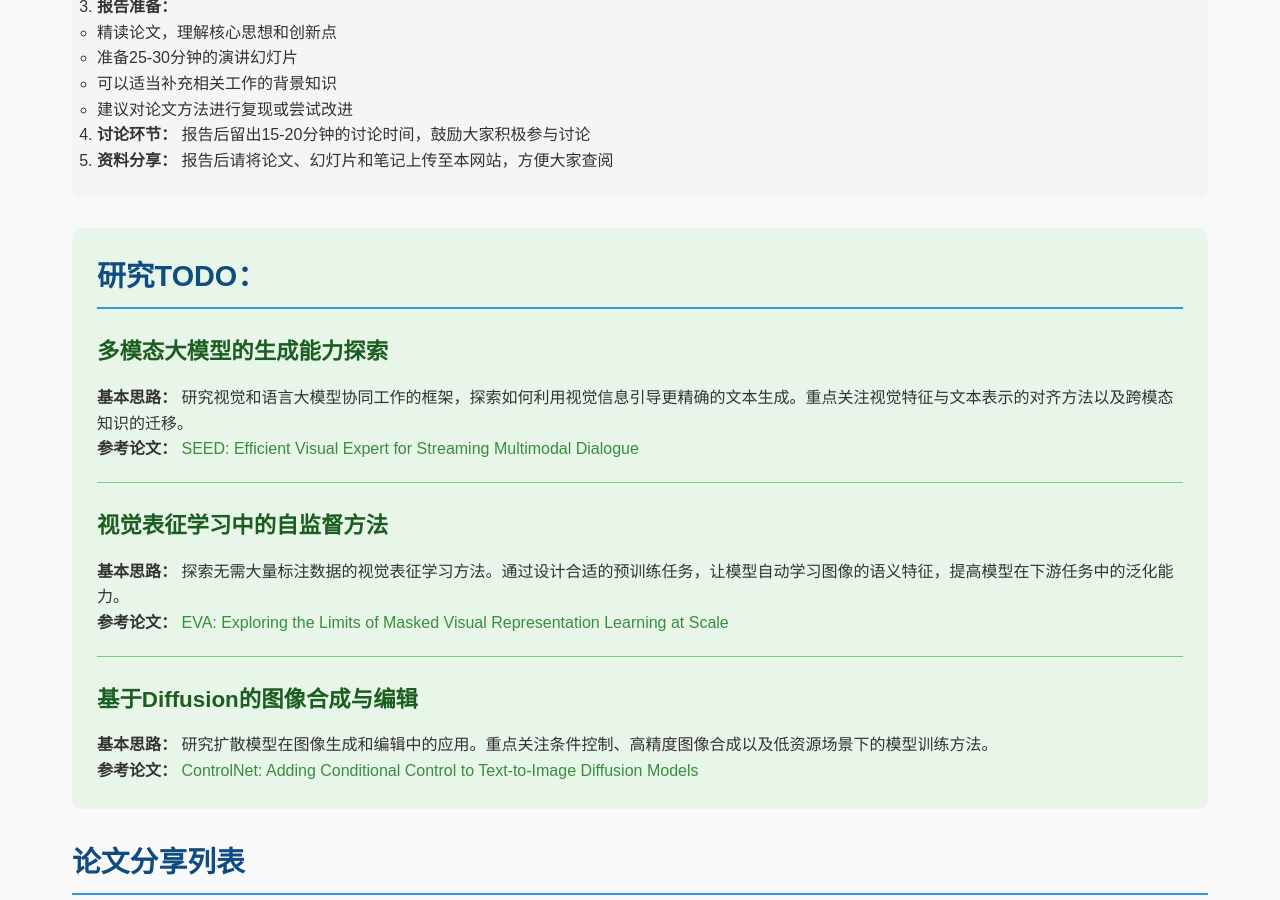
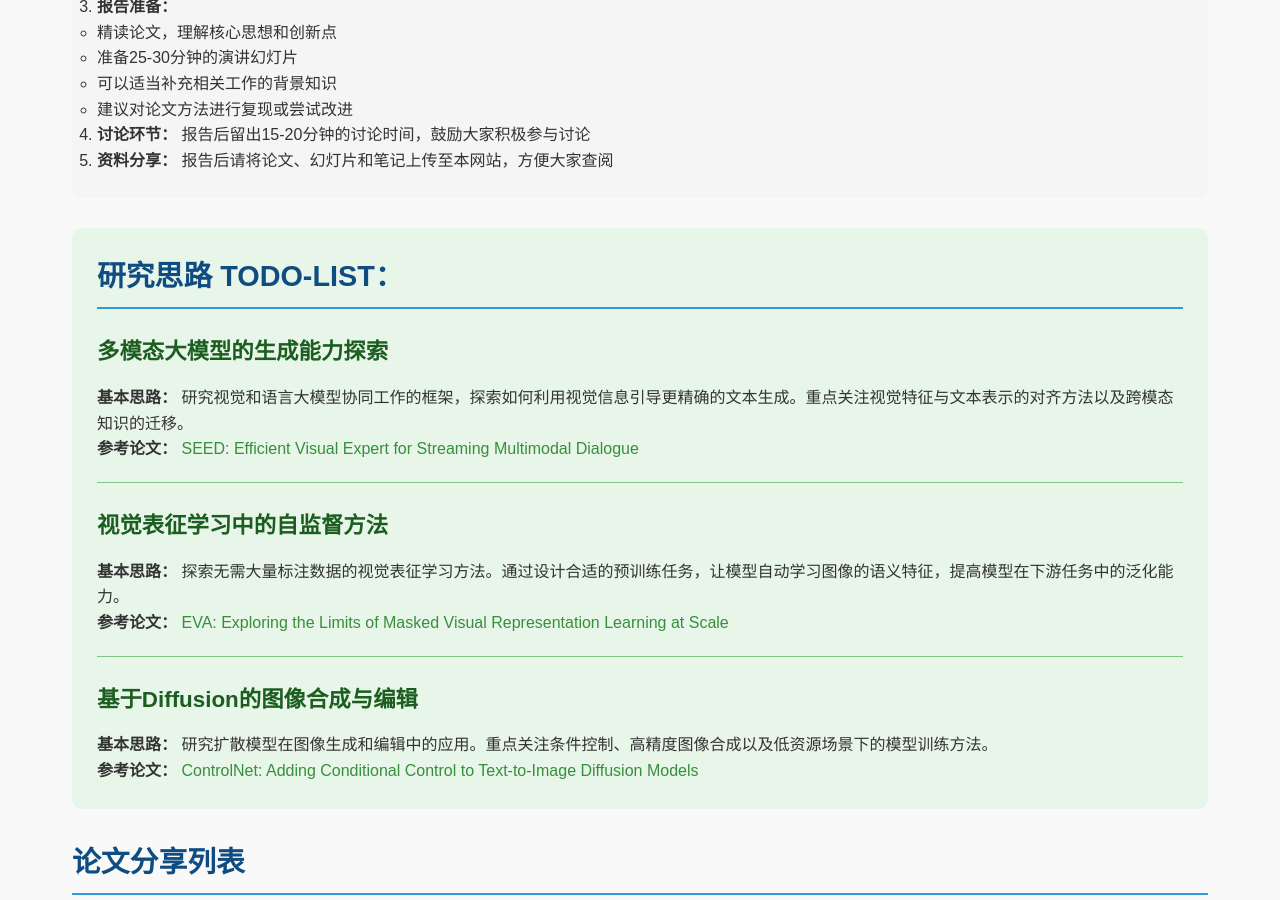
Before and after one commit to linbowang/ahu-vr-vision-group, a Jekyll site: the page built from index.md, in a window 1280 px wide and 900 px high, scrolled down 602 px. Built offline with Jekyll 4.4.1, drawn with Linux system fonts in a browser that asks for light colours.

Commit message:
feat: add todo list

```diff
--- a/index.md
+++ b/index.md
@@ -32,7 +32,8 @@ title: 首页
 
 <div class="todo-section" markdown="1" style="background: #E8F5E9; padding: 25px; border-radius: 10px; margin: 30px 0;">
 
-## 研究TODO：
+## 研究思路 TODO-LIST：
+
 
 ### 多模态大模型的生成能力探索
 
```
